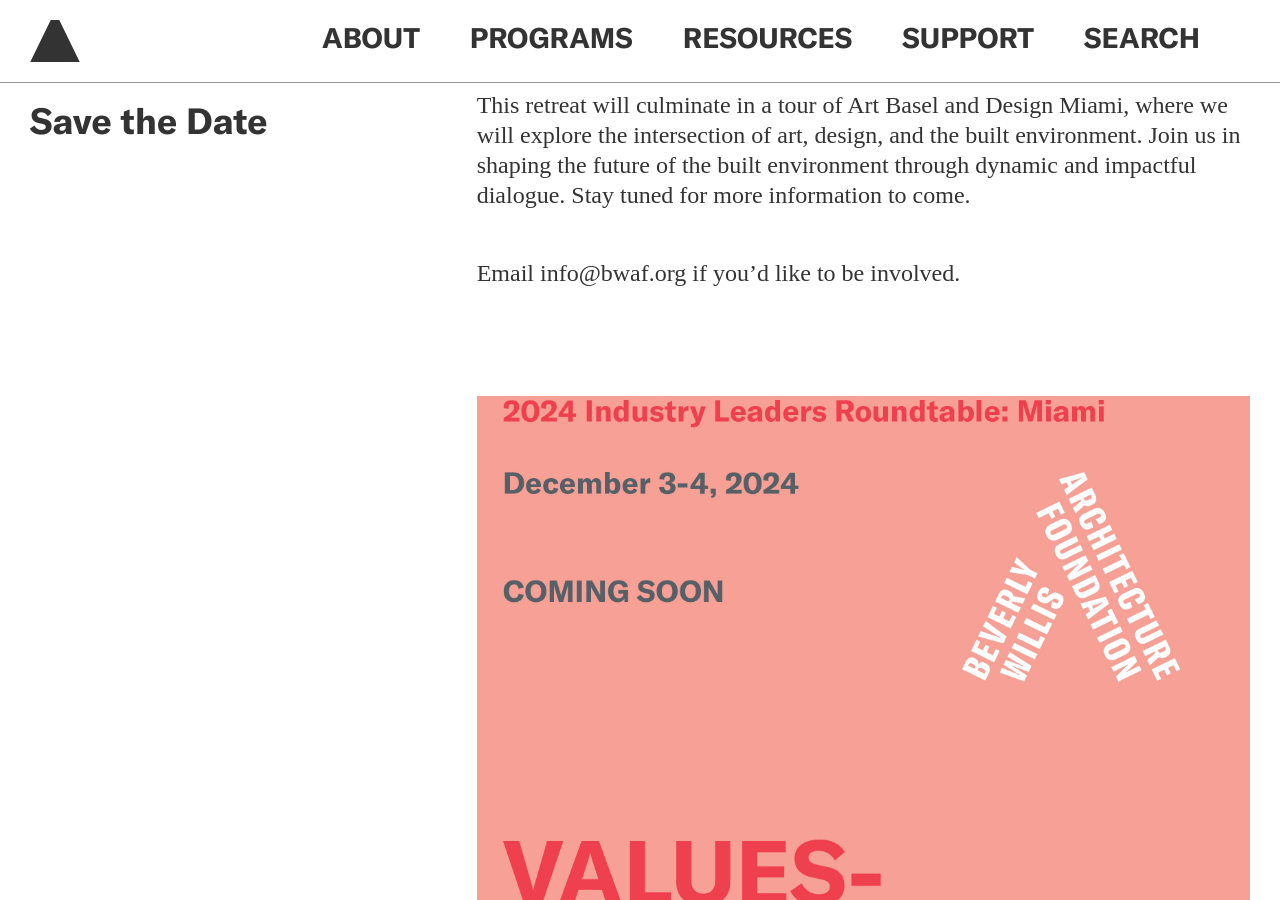
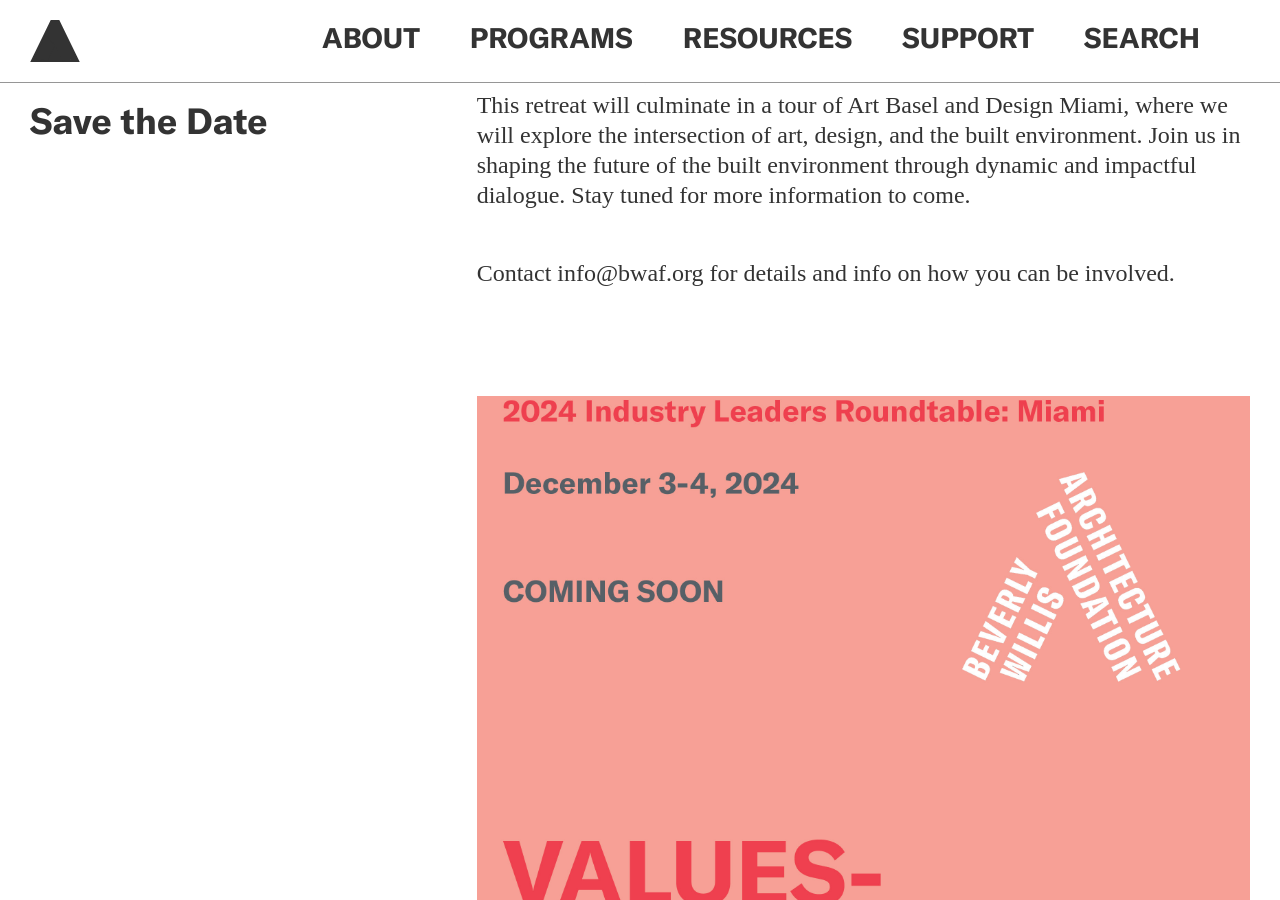
Before and after one commit to jengalas/bwaf-bbw, a Jekyll site: the page built from _programs/industry-leaders-roundtable-retreat.md, in a window 1280 px wide and 900 px high, scrolled down 599 px. Built offline with Jekyll 4.4.1, drawn with Linux system fonts in a browser that asks for light colours; nearby versions of some CDN libraries; some web fonts are replaced.

Commit message:
Updated 1 file via CloudCannon.

```diff
--- a/_programs/industry-leaders-roundtable-retreat.md
+++ b/_programs/industry-leaders-roundtable-retreat.md
@@ -52,7 +52,7 @@
       come.
 
 
-      Email info@bwaf.org if you’d like to be involved.
+      Contact info@bwaf.org for details and info on how you can be involved.
   - template: image-block
     button:
       - button_text:
```
